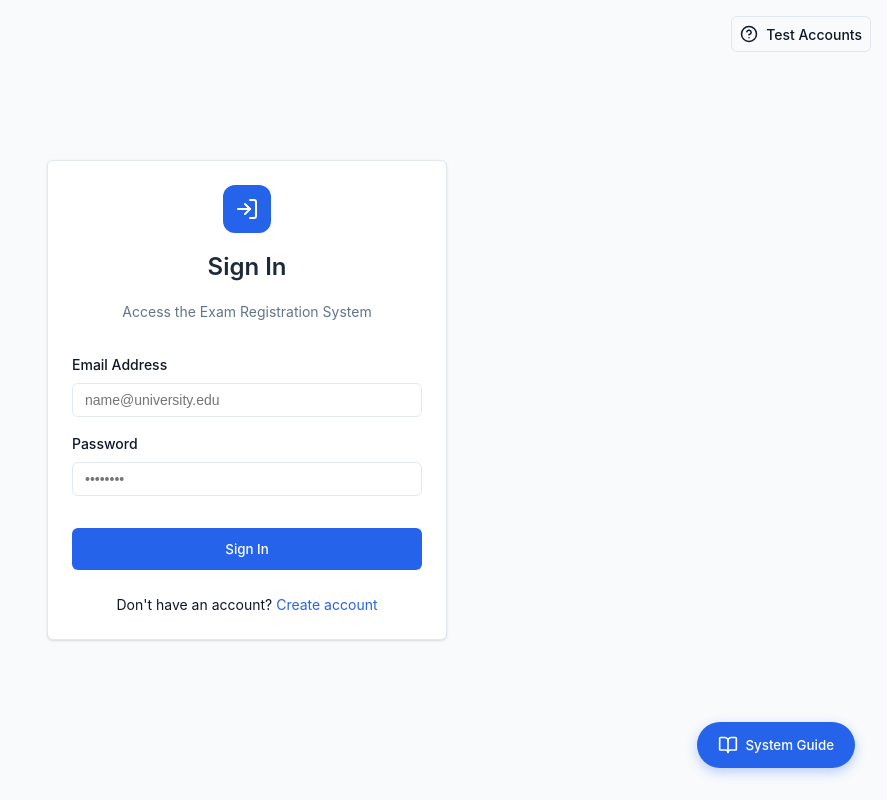
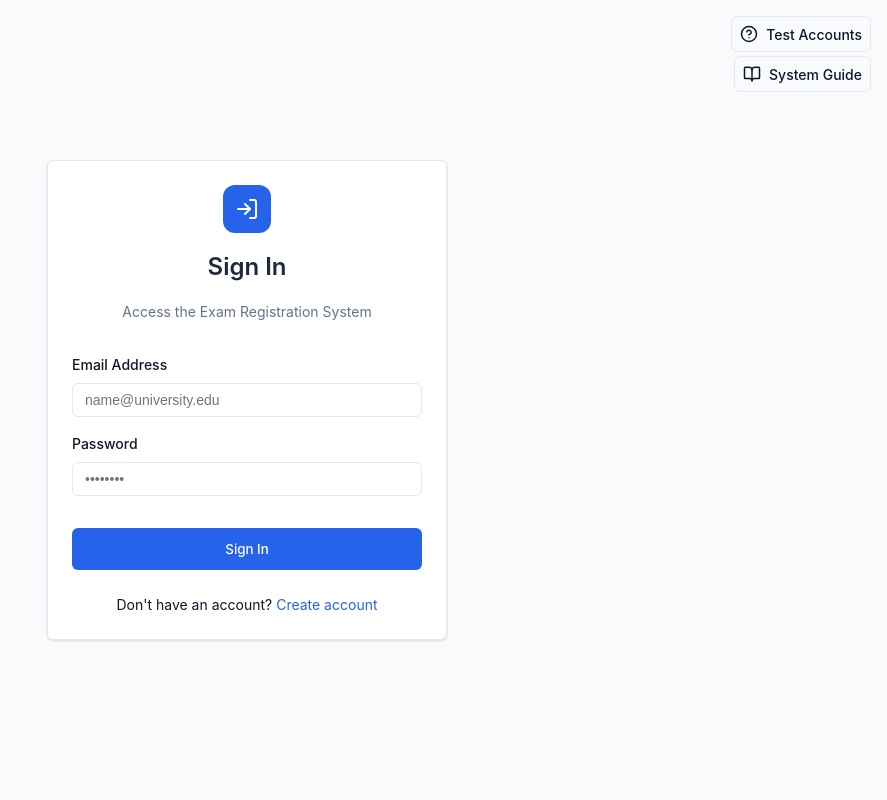
Before and after one commit to ChilliRoger/exam-registration, a React (Vite) app in the folder frontend/: page /login in a window 1280 px wide. Shown: the whole page, without its empty margins (393-1280 px from the left). Built offline with nearby package versions, Linux system fonts and the light colour scheme.

Commit message:
updated postion for guide button

```diff
--- a/frontend/src/pages/Login.jsx
+++ b/frontend/src/pages/Login.jsx
@@ -362,6 +362,25 @@ export default function Login({ onLogin }) {
                     Test Accounts
                 </button>
 
+                {/* System Guide Button */}
+                <button
+                    onClick={() => setShowGuide(true)}
+                    className="btn-outline"
+                    style={{
+                        position: 'absolute',
+                        top: '3.5rem',
+                        right: '1rem',
+                        padding: '0.5rem',
+                        display: 'flex',
+                        alignItems: 'center',
+                        gap: '0.5rem',
+                        fontSize: '0.875rem'
+                    }}
+                >
+                    <BookOpen size={18} />
+                    System Guide
+                </button>
+
                 <div style={{ textAlign: 'center', marginBottom: '2rem' }}>
                     <div style={{
                         width: '48px',
@@ -432,26 +451,6 @@ export default function Login({ onLogin }) {
                 </div>
             </div>
 
-            {/* Floating Guide Button */}
-            <button
-                onClick={() => setShowGuide(true)}
-                className="btn-primary"
-                style={{
-                    position: 'fixed',
-                    bottom: '2rem',
-                    right: '2rem',
-                    borderRadius: '50px',
-                    padding: '0.75rem 1.25rem',
-                    boxShadow: '0 4px 12px rgba(37, 99, 235, 0.3)',
-                    display: 'flex',
-                    alignItems: 'center',
-                    gap: '0.5rem',
-                    zIndex: 100
-                }}
-            >
-                <BookOpen size={20} />
-                <span>System Guide</span>
-            </button>
         </div>
     )
 }
```
